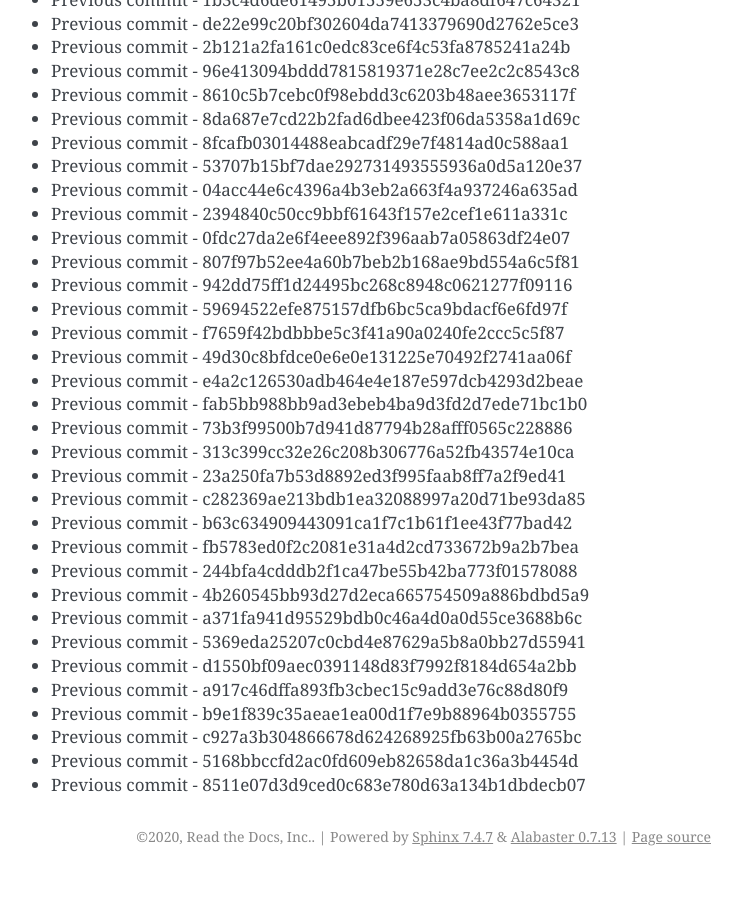
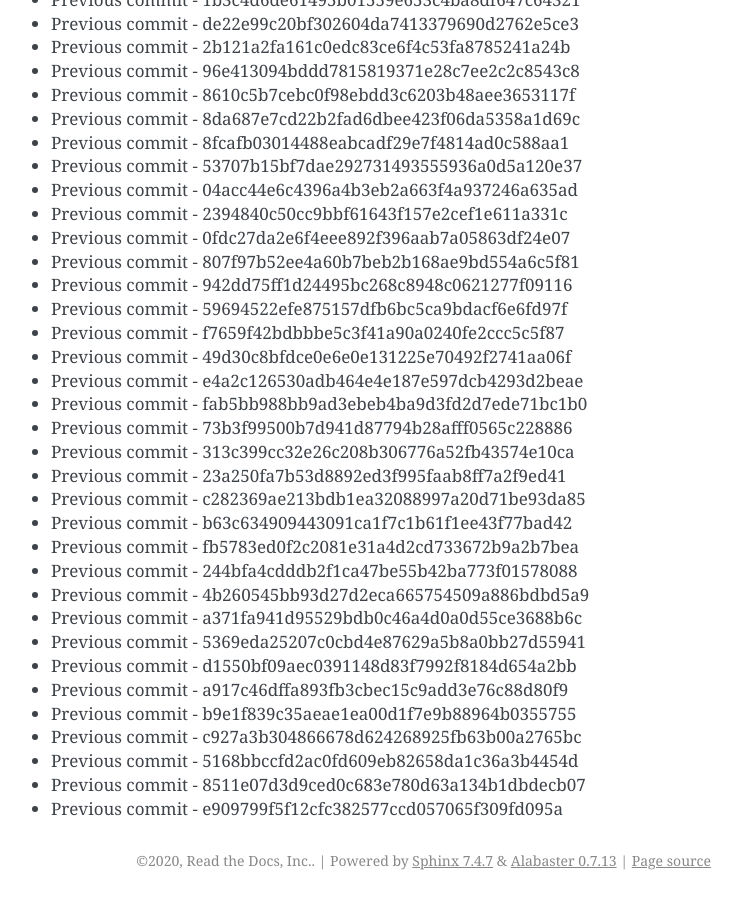
Before and after one commit to readthedocs/rtd-git-stresstest, a Sphinx documentation site: the page built from docs/updates.rst, in a window 1280 px wide and 900 px high, scrolled down 17266 px. Shown: the whole window, without its empty margins (399-1141 px from the left). Built offline with Sphinx 7.4.7, drawn with Linux system fonts in a browser that asks for light colours; before the commit the page ends 18142 px from its top, so only the background shows below that.

Commit message:
Generating commit from previous: e909799f5f12cfc382577ccd057065f309fd095a

```diff
--- a/docs/updates.rst
+++ b/docs/updates.rst
@@ -757,3 +757,4 @@ It can be tested for any performance characteristics.
 * Previous commit - c927a3b304866678d624268925fb63b00a2765bc
 * Previous commit - 5168bbccfd2ac0fd609eb82658da1c36a3b4454d
 * Previous commit - 8511e07d3d9ced0c683e780d63a134b1dbdecb07
+* Previous commit - e909799f5f12cfc382577ccd057065f309fd095a
```
